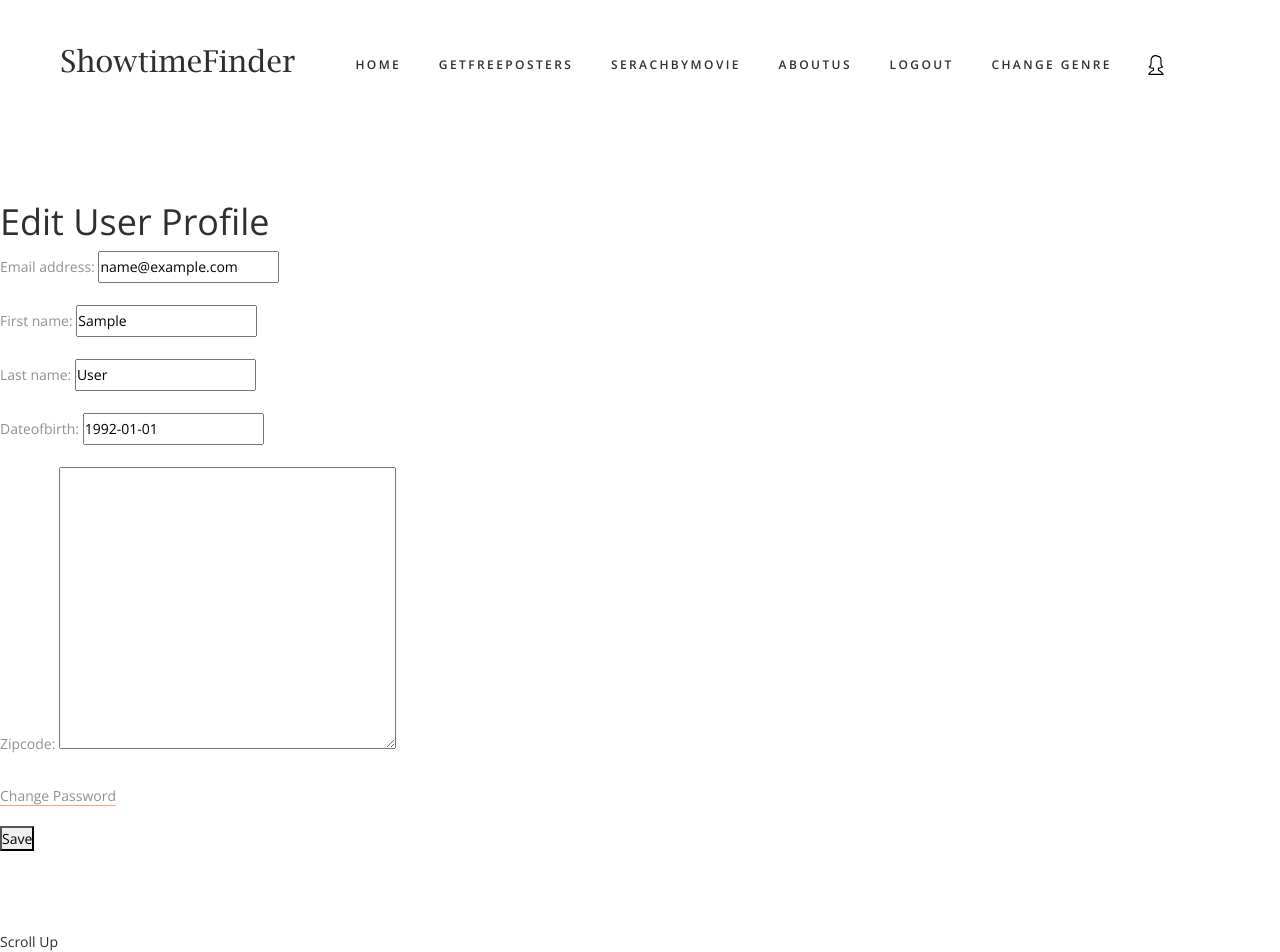
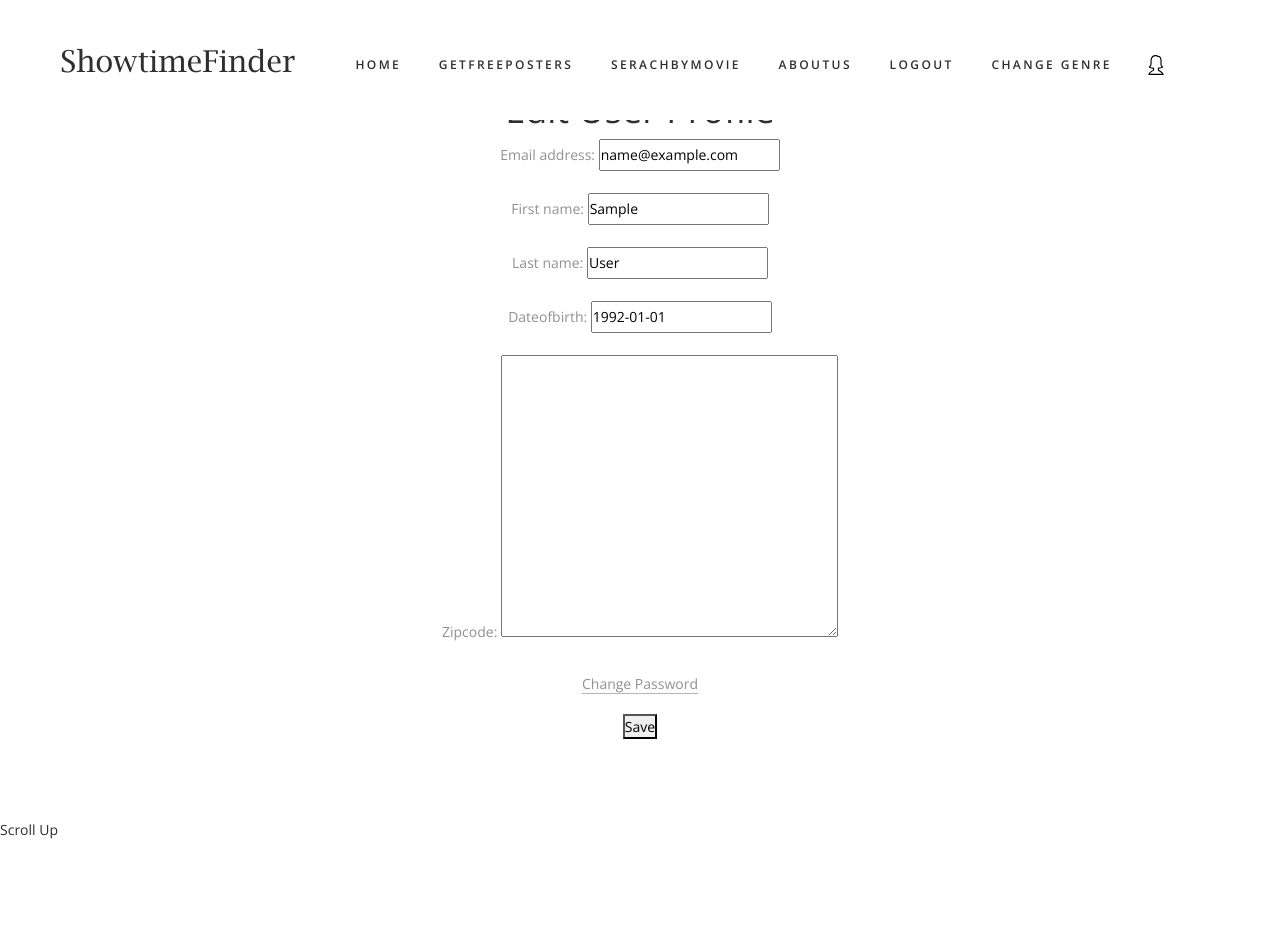
Before and after one commit to vikadia7x/scrum_mates, a Django app: page /edit_profile.html in a window 1280 px wide. After the commit the page ends 839 px from the top, so only its background shows below. Run offline with Django 3.2, Linux system fonts and the light colour scheme; the visitor is signed in with stand-in values (Sample User, id 1); parts of the project's set-up code (start-up, migrations or seed data) failed here and were passed over; some libraries are stand-ins or nearby versions.

Commit message:
User Story #125 Completed the Profile Edit Page

```diff
--- a/myProject/MovieShowTimeFinder/showtimefinder/static/css/main_styles.css
+++ b/myProject/MovieShowTimeFinder/showtimefinder/static/css/main_styles.css
@@ -784,8 +784,8 @@ section
 }
 .test_image
 {
-	width: 100px;
-	height: 100px;
+	width: 200px;
+	height: 200px;
 	border-radius: 50%;
 	overflow: hidden;
 	margin: 0 auto;
--- a/myProject/MovieShowTimeFinder/showtimefinder/templates/AboutUs.html
+++ b/myProject/MovieShowTimeFinder/showtimefinder/templates/AboutUs.html
@@ -30,7 +30,7 @@
 						<div class="owl-item">
 							<div class="test_text">Without Commitment, nothing happens!</div>
 							<div class="test_content">
-								<div class="test_image"><img src="../static/images/Aditya_V.png" alt=""></div>
+								<div class="test_image"><img src="../static/images/Aditya_V.jpg" alt="" style="height:200px;width:200px;"></div>
 								<div class="test_name">Aditya Vikram</div>
 								<div class="test_title">Data Scientist</div>
 							</div>
--- a/myProject/MovieShowTimeFinder/showtimefinder/templates/edit_profile.html
+++ b/myProject/MovieShowTimeFinder/showtimefinder/templates/edit_profile.html
@@ -4,10 +4,13 @@
 
 {% block content %}
 
-<div class="container" style="margin-top:200px;" style='max-height:10px;'></div>
-<div class="center"></div>
+<div class="topratedmovies">
+    <div class="container">
+        <div class="row">
+            <div class="col">
+              <div class="section_title_container text-center">
                 <h2>Edit User Profile</h2>
-<form method="post">
+                    <form method="post" class="form-class">
                         {% csrf_token %}
                         {{ form1.as_p }}
                         {{ form2.as_p }}
@@ -16,4 +19,6 @@
                     </form>
                 </div>
             </div>
+        </div>
+    </div>
 {% endblock %}
```
Also changed, not shown: myProject/MovieShowTimeFinder/showtimefinder/static/images/Aditya_V.jpg (added), myProject/MovieShowTimeFinder/showtimefinder/static/images/Aditya_V.png (deleted). Lines whose indentation alone changed are shown as unchanged.
